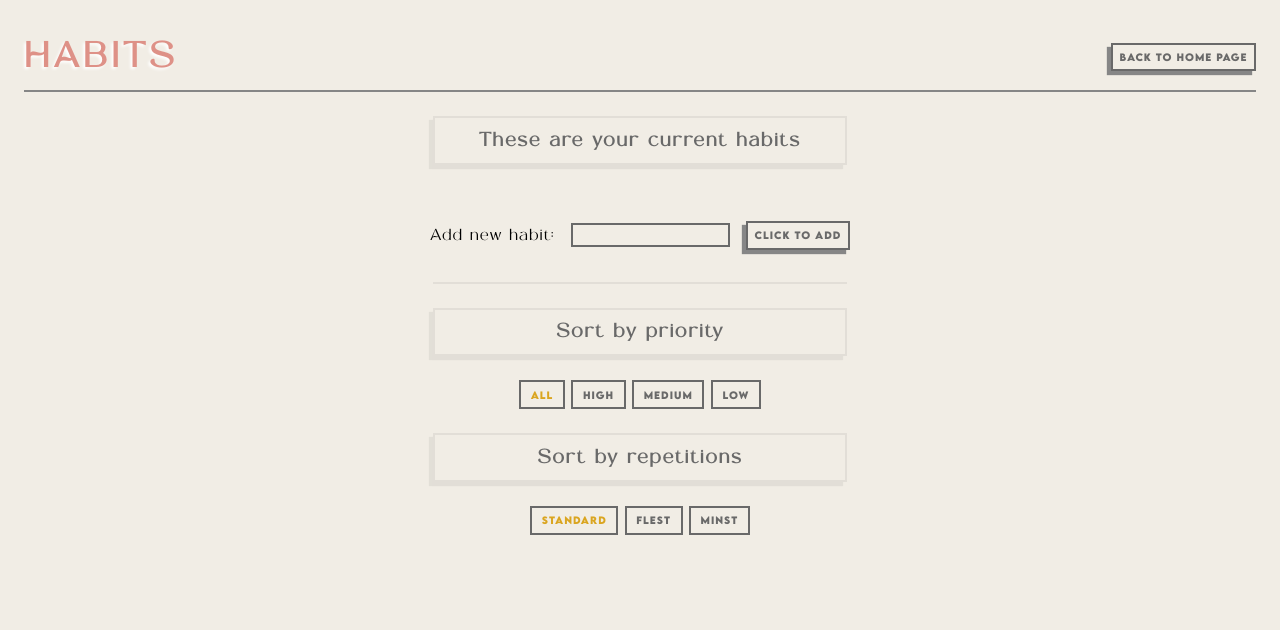
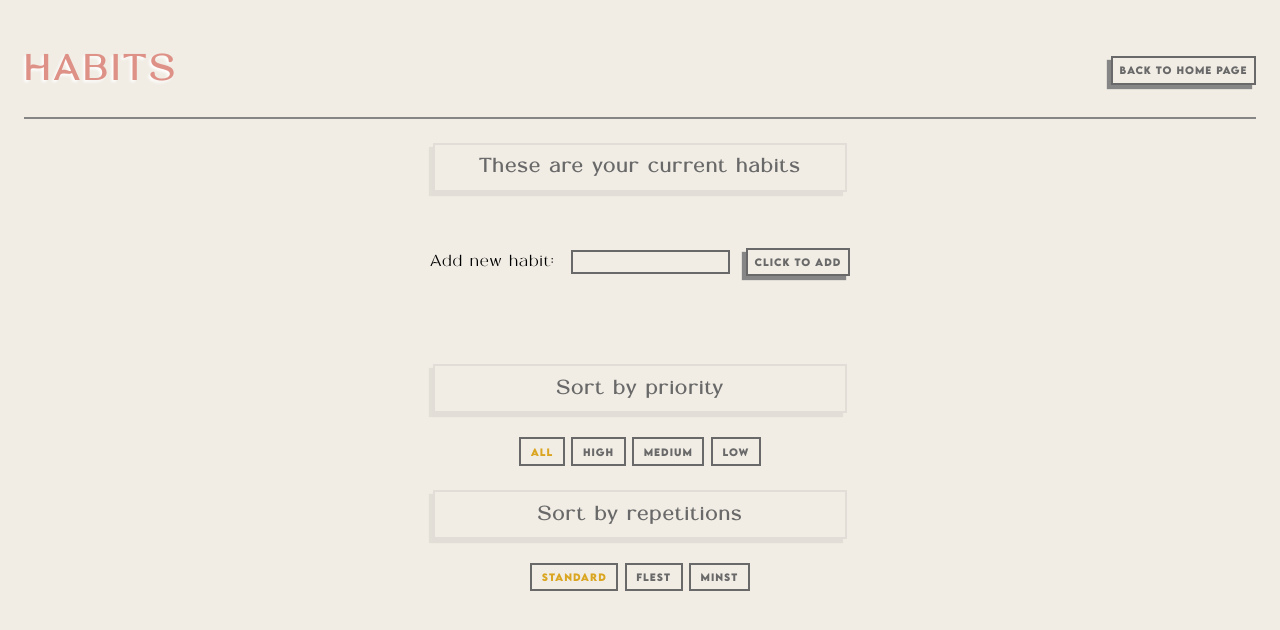
Before and after one commit to ddaviddahlgren/Projektarbete-Frontend-2, a React (Vite) app: page /habits in a window 1280 px wide. Shown: the top 630 px of the page. Built offline with nearby package versions, Linux system fonts and the light colour scheme; a web font is replaced by a local one.

Commit message:
logoutBtn

```diff
--- a/src/pages/habits/Habits.module.css
+++ b/src/pages/habits/Habits.module.css
@@ -51,7 +51,7 @@
   box-shadow: -4px 4px 1px rgba(105, 105, 105, 0.11);
 }
 
-.logoutBtn,
+
 .removeBtn,
 .addBtn,
 .editBtn {
@@ -66,6 +66,17 @@
   transition: 0.1s ease;
 }
 
+.logoutBtn {
+  font-size: 0.6rem;
+  color: dimgrey;
+  font-family: LEMONMILK;
+  width: fit-content;
+  margin: 2rem auto;
+  padding: 0.4rem;
+  box-shadow: -4px 4px 1px rgb(134, 134, 134);
+  border: 2px solid dimgrey;
+  transition: 0.1s ease;
+}
 .addBtn {
   margin: 0;
 }
@@ -227,7 +238,8 @@
 }
 
 footer {
-  padding: 0;
+  border-top: none;
+  padding: 2rem;
   margin: 1rem auto;
 }
 
```
